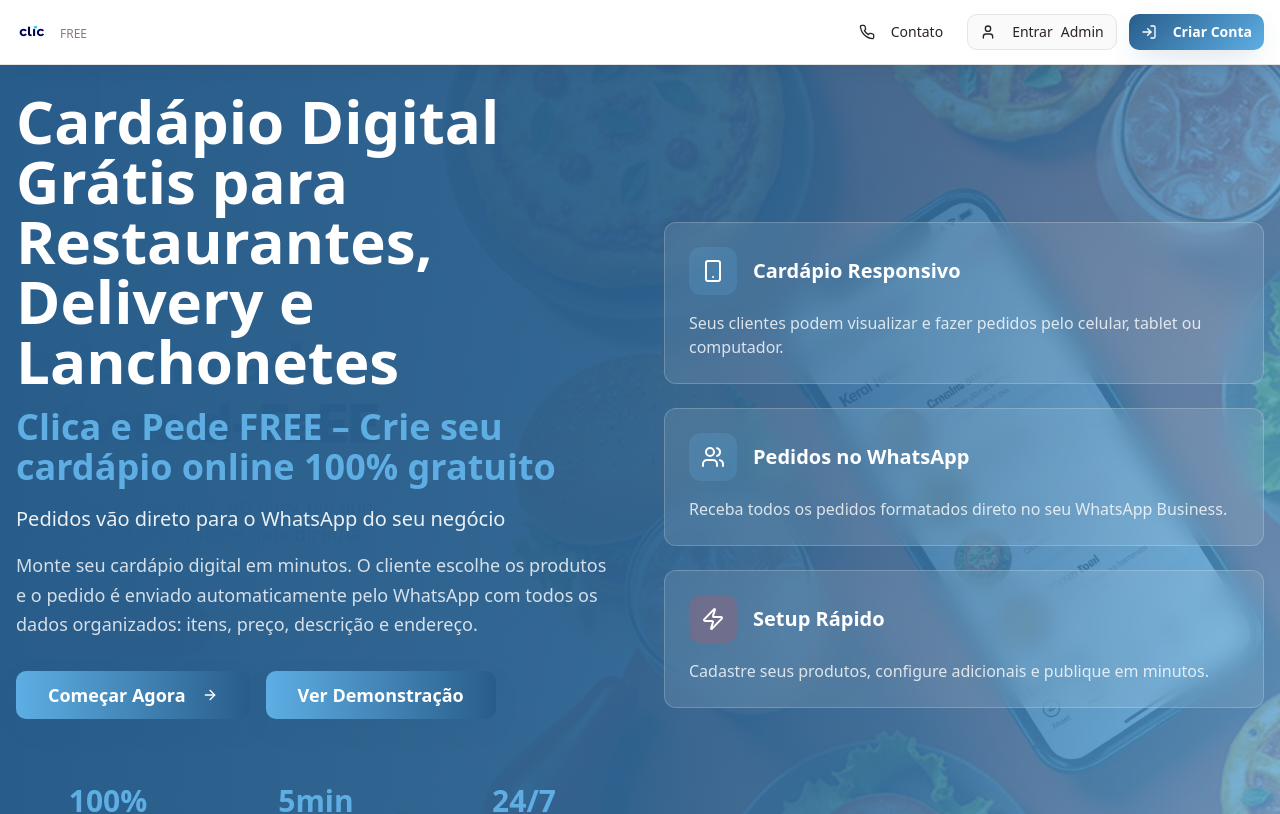
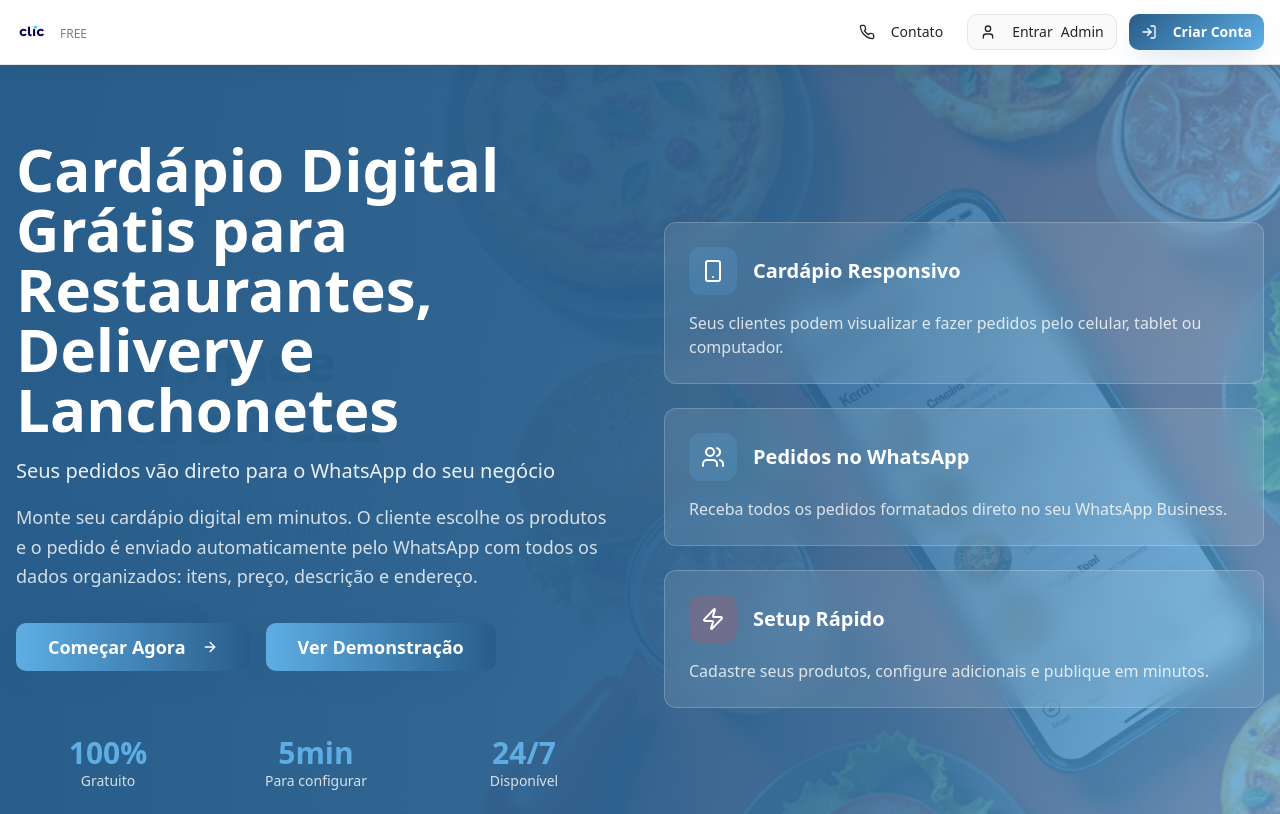
Before and after one commit to clicaepedefree/clicaepedefree, a React (Vite) app: page / in a window 1280 px wide. Shown: the top 814 px of the page. Built offline with nearby package versions, Linux system fonts and the light colour scheme.

Commit message:
Visual edit in Lovable
Edited UI in Lovable

```diff
--- a/src/components/home/HeroSection.tsx
+++ b/src/components/home/HeroSection.tsx
@@ -2,15 +2,12 @@ import { Button } from "@/components/ui/button";
 import { ArrowRight, Smartphone, Users, Zap } from "lucide-react";
 import { Link } from "react-router-dom";
 import heroImage from "@/assets/hero-food.jpg";
-
 export function HeroSection() {
-  return (
-    <section className="min-h-screen flex items-center bg-gradient-hero relative overflow-hidden">
+  return <section className="min-h-screen flex items-center bg-gradient-hero relative overflow-hidden">
       {/* Background Image with Overlay */}
-      <div
-        className="absolute inset-0 bg-cover bg-center opacity-20"
-        style={{ backgroundImage: `url(${heroImage})` }}
-      />
+      <div className="absolute inset-0 bg-cover bg-center opacity-20" style={{
+      backgroundImage: `url(${heroImage})`
+    }} />
       <div className="absolute inset-0 bg-gradient-to-r from-primary via-primary/80 to-transparent" />
 
       <div className="container mx-auto px-4 relative z-10">
@@ -21,12 +18,8 @@ export function HeroSection() {
               <h1 className="text-5xl md:text-6xl font-bold leading-tight">
                 Cardápio Digital Grátis para Restaurantes, Delivery e Lanchonetes
               </h1>
-              <h2 className="text-3xl md:text-4xl font-semibold text-primary-glow">
-                Clica e Pede FREE – Crie seu cardápio online 100% gratuito
-              </h2>
-              <h3 className="text-xl text-white/90 leading-relaxed">
-                Pedidos vão direto para o WhatsApp do seu negócio
-              </h3>
+
+              <h3 className="text-xl text-white/90 leading-relaxed">Seus pedidos vão direto para o WhatsApp do seu negócio</h3>
               <p className="text-lg text-white/80 leading-relaxed">
                 Monte seu cardápio digital em minutos. O cliente escolhe os produtos e o pedido é enviado automaticamente pelo WhatsApp com todos os dados organizados: itens, preço, descrição e endereço.
               </p>
@@ -104,6 +97,5 @@ export function HeroSection() {
           </div>
         </div>
       </div>
-    </section>
-  );
+    </section>;
 }
```
